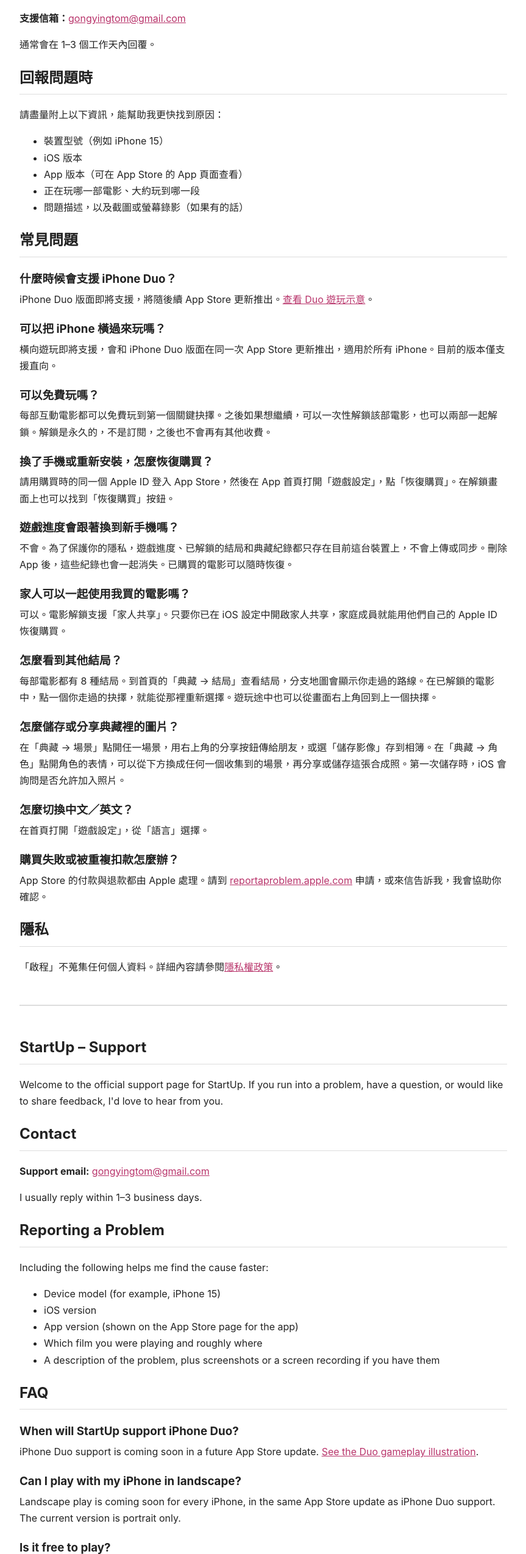
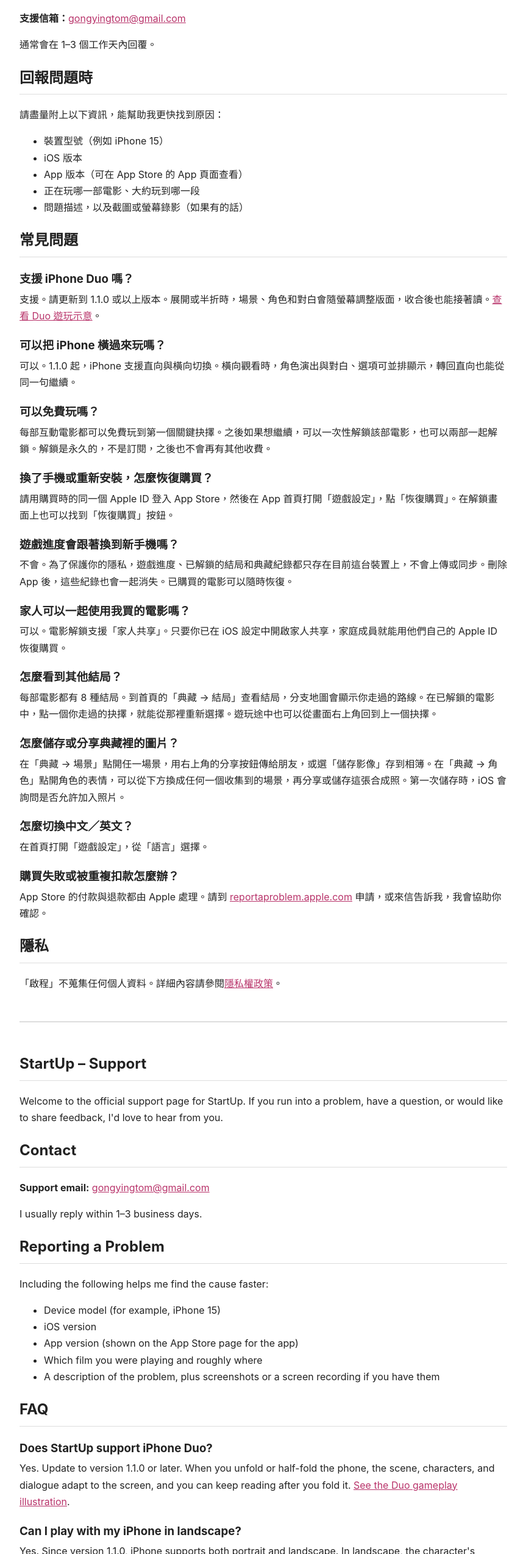
Before and after one commit to ntuetom/StartUp, a plain HTML site: page support.html in a window 1280 px wide. Shown: the part 251-2800 px from the top of the page at 61% size, without its empty margins (208-1071 px from the left). Drawn offline with Linux system fonts and the light colour scheme.

Commit message:
Mark iPhone Duo and landscape play as available in 1.1.0
Replace the coming-soon copy on the home page, share metadata, and
support FAQ now that version 1.1.0 is on the App Store.

Co-Authored-By: Claude Opus 5.5 <noreply@anthropic.com>

```diff
--- a/support.html
+++ b/support.html
@@ -70,11 +70,11 @@ footer {
 
 <h2>常見問題</h2>
 
-<h3>什麼時候會支援 iPhone Duo？</h3>
-<p>iPhone Duo 版面即將支援，將隨後續 App Store 更新推出。<a href="./#duo">查看 Duo 遊玩示意</a>。</p>
+<h3>支援 iPhone Duo 嗎？</h3>
+<p>支援。請更新到 1.1.0 或以上版本。展開或半折時，場景、角色和對白會隨螢幕調整版面，收合後也能接著讀。<a href="./#duo">查看 Duo 遊玩示意</a>。</p>
 
 <h3>可以把 iPhone 橫過來玩嗎？</h3>
-<p>橫向遊玩即將支援，會和 iPhone Duo 版面在同一次 App Store 更新推出，適用於所有 iPhone。目前的版本僅支援直向。</p>
+<p>可以。1.1.0 起，iPhone 支援直向與橫向切換。橫向觀看時，角色演出與對白、選項可並排顯示，轉回直向也能從同一句繼續。</p>
 
 <h3>可以免費玩嗎？</h3>
 <p>每部互動電影都可以免費玩到第一個關鍵抉擇。之後如果想繼續，可以一次性解鎖該部電影，也可以兩部一起解鎖。解鎖是永久的，不是訂閱，之後也不會再有其他收費。</p>
@@ -134,11 +134,11 @@ footer {
 
 <h2>FAQ</h2>
 
-<h3>When will StartUp support iPhone Duo?</h3>
-<p>iPhone Duo support is coming soon in a future App Store update. <a href="./#duo">See the Duo gameplay illustration</a>.</p>
+<h3>Does StartUp support iPhone Duo?</h3>
+<p>Yes. Update to version 1.1.0 or later. When you unfold or half-fold the phone, the scene, characters, and dialogue adapt to the screen, and you can keep reading after you fold it. <a href="./#duo">See the Duo gameplay illustration</a>.</p>
 
 <h3>Can I play with my iPhone in landscape?</h3>
-<p>Landscape play is coming soon for every iPhone, in the same App Store update as iPhone Duo support. The current version is portrait only.</p>
+<p>Yes. Since version 1.1.0, iPhone supports both portrait and landscape. In landscape, the character's performance can sit beside the dialogue and choices, and turning back to portrait continues from the same line.</p>
 
 <h3>Is it free to play?</h3>
 <p>Each interactive film is free up to its first major decision. To keep going, you can unlock that film with a one-time purchase, or unlock both films together. Unlocks are permanent: there is no subscription and nothing else to pay for afterward.</p>
```
Also changed, not shown: index.html (+5 -5 lines).
